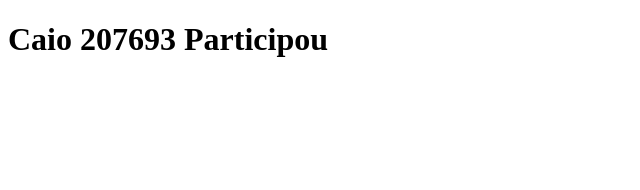
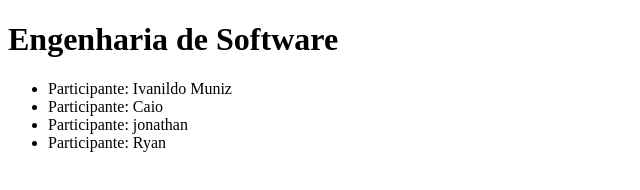
Before and after one commit to JLuizetto/CI_CD, a plain HTML site: page index.html in a window 1280 px wide. Shown: the whole page, without its empty margins (0-640 px from the left). Drawn offline with Linux system fonts and the light colour scheme.

Commit message:
segundo commit

```diff
--- a/index.html
+++ b/index.html
@@ -2,10 +2,15 @@
 <html>
 <head>
 <meta charset="UTF-8"/>
-<title>Document</title>
+<title>Trabalho Pratico</title>
 </head>
 <body>
-<!-- Conteúdo -->
-    <h1>Caio 207693 Participou</h1>
+<h1>Engenharia de Software</h1>
+<ul>
+    <li>Participante: Ivanildo Muniz</li>
+    <li>Participante: Caio</li>
+    <li>Participante: jonathan</li>
+    <li>Participante: Ryan</li>
+    </ul>
 </body>
 </html>
```
